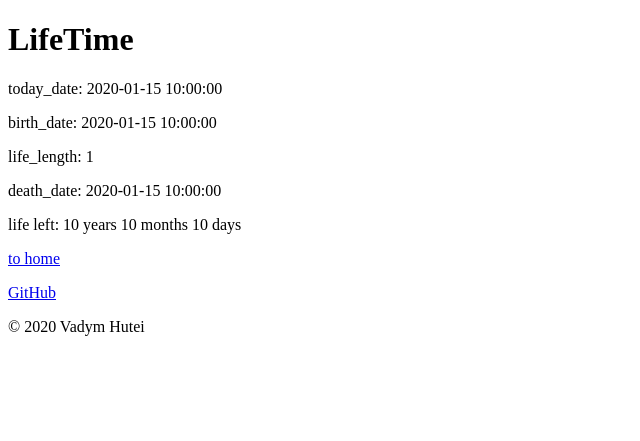
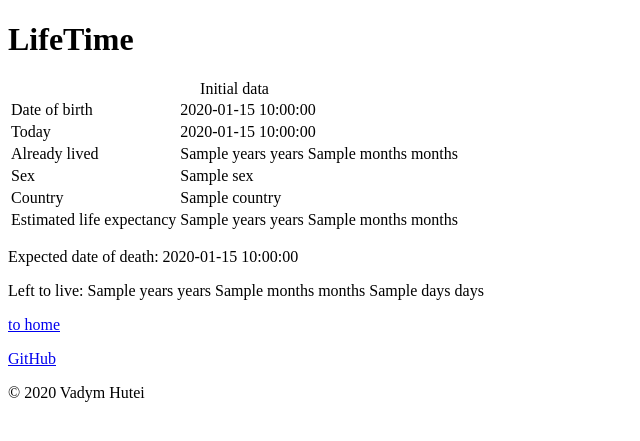
Before and after one commit to VadymHutei/lifetime, a Flask app: template app/templates/result.html in a window 1280 px wide. Shown: the top 441 px of the page, without its empty margins (0-640 px from the left). Run offline with Flask 2, Linux system fonts and the light colour scheme; the template is opened without the code that fills it: most values are stand-ins (such as "Sample title", 1, 10 or a date in 2020).

Commit message:
[v0.2.0]

```diff
--- a/app/data.py
+++ b/app/data.py
@@ -1,3 +1,17 @@
+sex = {
+    'o': ('Overall', 0),
+    'f': ('Female', 1),
+    'm': ('Male', 2)
+}
+world = (72.6, 74.9, 70.4)
+regions = {
+    'Arab States': (71.9, 73.8, 70.2),
+    'Latin America and the Caribbean': (75.4, 78.6, 72.3),
+    'East Asia, Southeast Asia and Oceania': (75.3, 77.8, 72.9),
+    'Europe and Central Asia': (74.2, 77.5, 70.8),
+    'South Asia': (69.7, 71.1, 68.5),
+    'Sub-Saharan Africa': (61.2, 62.9, 59.4)
+}
 countries = {
     'Afghanistan': (64.5, 66.0, 63.0),
     'Algeria': (76.7, 77.9, 75.5),
@@ -180,12 +194,3 @@ countries = {
     'Zambia': (63.5, 66.4, 60.5),
     'Zimbabwe': (61.2, 62.6, 59.5)
 }
-regions = {
-    'Arab States': (71.9, 73.8, 70.2),
-    'Latin America and the Caribbean': (75.4, 78.6, 72.3),
-    'East Asia, Southeast Asia and Oceania': (75.3, 77.8, 72.9),
-    'Europe and Central Asia': (74.2, 77.5, 70.8),
-    'South Asia': (69.7, 71.1, 68.5),
-    'Sub-Saharan Africa': (61.2, 62.9, 59.4)
-}
-world = (72.6, 74.9, 70.4)
--- a/app/main.py
+++ b/app/main.py
@@ -1,5 +1,7 @@
+from datetime import date, datetime
+import math
+
 from flask import Flask, render_template, request, abort
-from datetime import date, datetime
 from dateutil.relativedelta import relativedelta
 
 import data
@@ -12,41 +14,73 @@ def main():
     params = {
         'countries': data.countries,
         'regions': data.regions,
-        'world': data.world
+        'world': data.world,
+        'sex': data.sex
     }
     return render_template('main.html', **params)
 
 
 @app.route('/result', methods=['GET'])
 def result():
-    life_lengths = {
-        'm': relativedelta(years=66, months=4),
-        'f': relativedelta(years=76, months=2)
-    }
+    birth_date = request.args.get('birth_date')
+    if not birth_date:
+        abort(400)
+    birth_date = datetime.strptime(birth_date, '%Y-%m-%d').date()
 
-    birth_date = request.args.get('birth_date')
-    if birth_date is None:
+    sex = request.args.get('sex', 'o')
+    if not sex:
+        sex = 'o'
+    if sex not in data.sex:
         abort(400)
 
-    sex = request.args.get('sex')
-    if sex not in life_lengths:
+    country = request.args.get('country', 'World')
+    if not country:
+        country = 'World'
+    if country == 'World':
+        life_length_data = data.world
+    elif country in data.countries:
+        life_length_data = data.countries[country]
+    elif country in data.regions:
+        life_length_data = data.regions[country]
+    else:
         abort(400)
 
-    birth_date = datetime.strptime(birth_date, '%Y-%m-%d').date()
-    life_length = life_lengths[sex]
+    data_number = data.sex[sex][1]
+    life_length_years = math.trunc(life_length_data[data_number])
+    life_length_months = round(12 * math.modf(life_length_data[data_number])[0])
+    life_length = relativedelta(
+        years=life_length_years,
+        months=life_length_months
+    )
+
+    today_date = date.today()
+
     death_date = birth_date + life_length
-    today_date = date.today()
+
+    lived = relativedelta(birth_date, today_date)
+
     life_left = relativedelta(death_date, today_date)
 
     params = {
         'life_left': life_left,
-        'today_date': today_date,
-        'birth_date': birth_date,
-        'life_length': life_length,
-        'death_date': death_date,
-        'years_left': life_left.years,
-        'months_left': life_left.months,
-        'days_left': life_left.days
+        'today_date': today_date.strftime('%d %b %Y'),
+        'birth_date': birth_date.strftime('%d %b %Y'),
+        'life_length': {
+            'years': life_length_years,
+            'months': life_length_months
+        },
+        'death_date': death_date.strftime('%d %b %Y'),
+        'life_left': {
+            'years': life_left.years,
+            'months': life_left.months,
+            'days': life_left.days
+        },
+        'sex': data.sex[sex][0],
+        'country': country,
+        'lived': {
+            'years': abs(lived.years),
+            'months': abs(lived.months)
+        }
     }
 
     return render_template('result.html', **params)
--- a/app/templates/result.html
+++ b/app/templates/result.html
@@ -4,10 +4,36 @@
 
 {% block content %}
 <h1>LifeTime</h1>
-<p>today_date: {{ today_date }}</p>
-<p>birth_date: {{ birth_date }}</p>
-<p>life_length: {{ life_length }}</p>
-<p>death_date: {{ death_date }}</p>
-<p>life left: {{ years_left }} years {{ months_left }} months {{ days_left }} days</p>
+<table>
+    <caption>Initial data</caption>
+    <tbody>
+        <tr>
+            <td>Date of birth</td>
+            <td>{{ birth_date }}</td>
+        </tr>
+        <tr>
+            <td>Today</td>
+            <td>{{ today_date }}</td>
+        </tr>
+        <tr>
+            <td>Already lived</td>
+            <td>{{ lived['years'] }} years {{ lived['months'] }} months</td>
+        </tr>
+        <tr>
+            <td>Sex</td>
+            <td>{{ sex }}</td>
+        </tr>
+        <tr>
+            <td>Country</td>
+            <td>{{ country }}</td>
+        </tr>
+        <tr>
+            <td>Estimated life expectancy</td>
+            <td>{{ life_length['years'] }} years {{ life_length['months'] }} months</td>
+        </tr>
+    </tbody>
+</table>
+<p>Expected date of death: {{ death_date }}</p>
+<p>Left to live: {{ life_left['years'] }} years {{ life_left['months'] }} months {{ life_left['days'] }} days</p>
 <a href="/">to home</a>
 {% endblock %}
```
Also changed, not shown: app/templates/main.html (+5 -4 lines).
